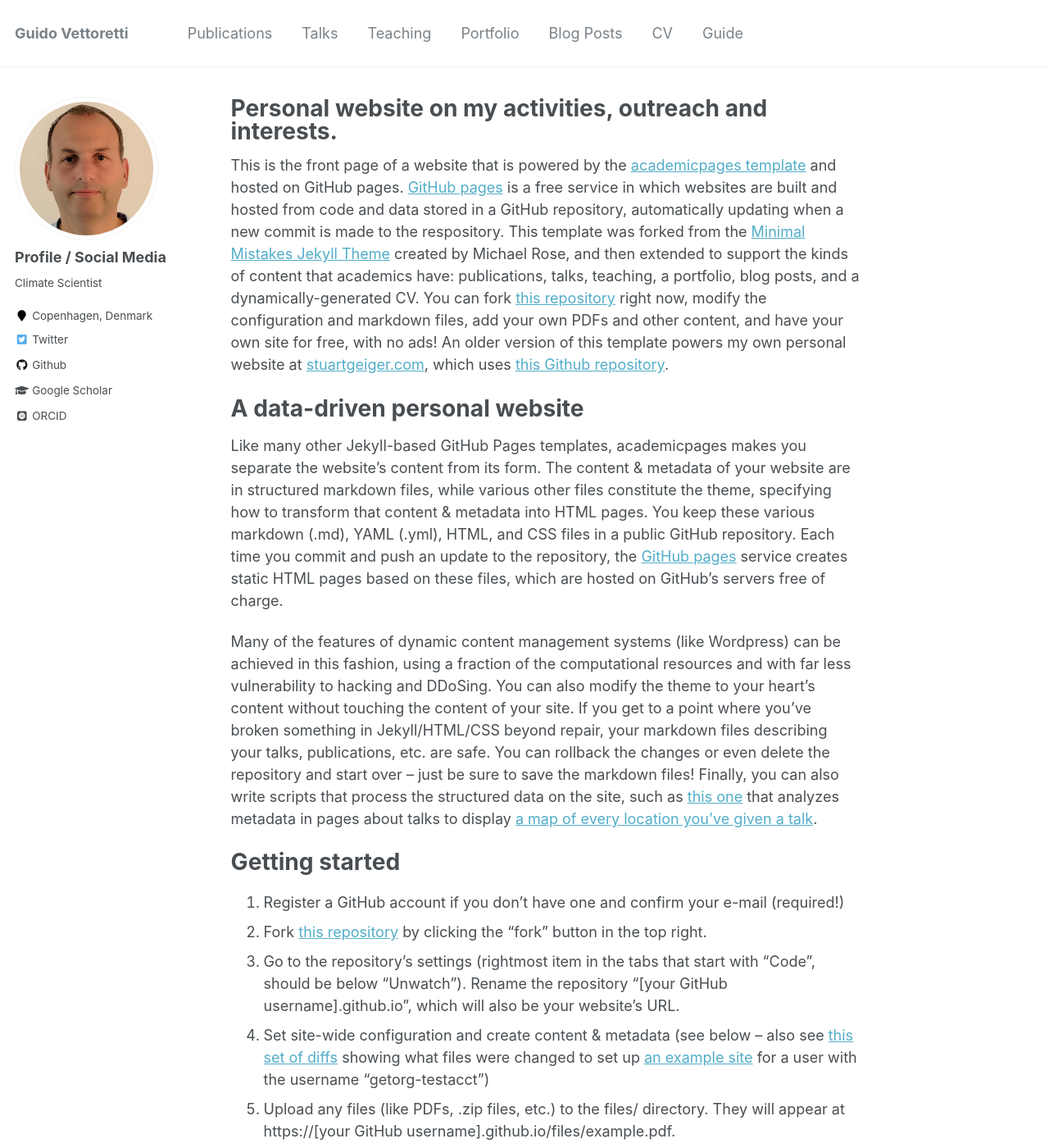
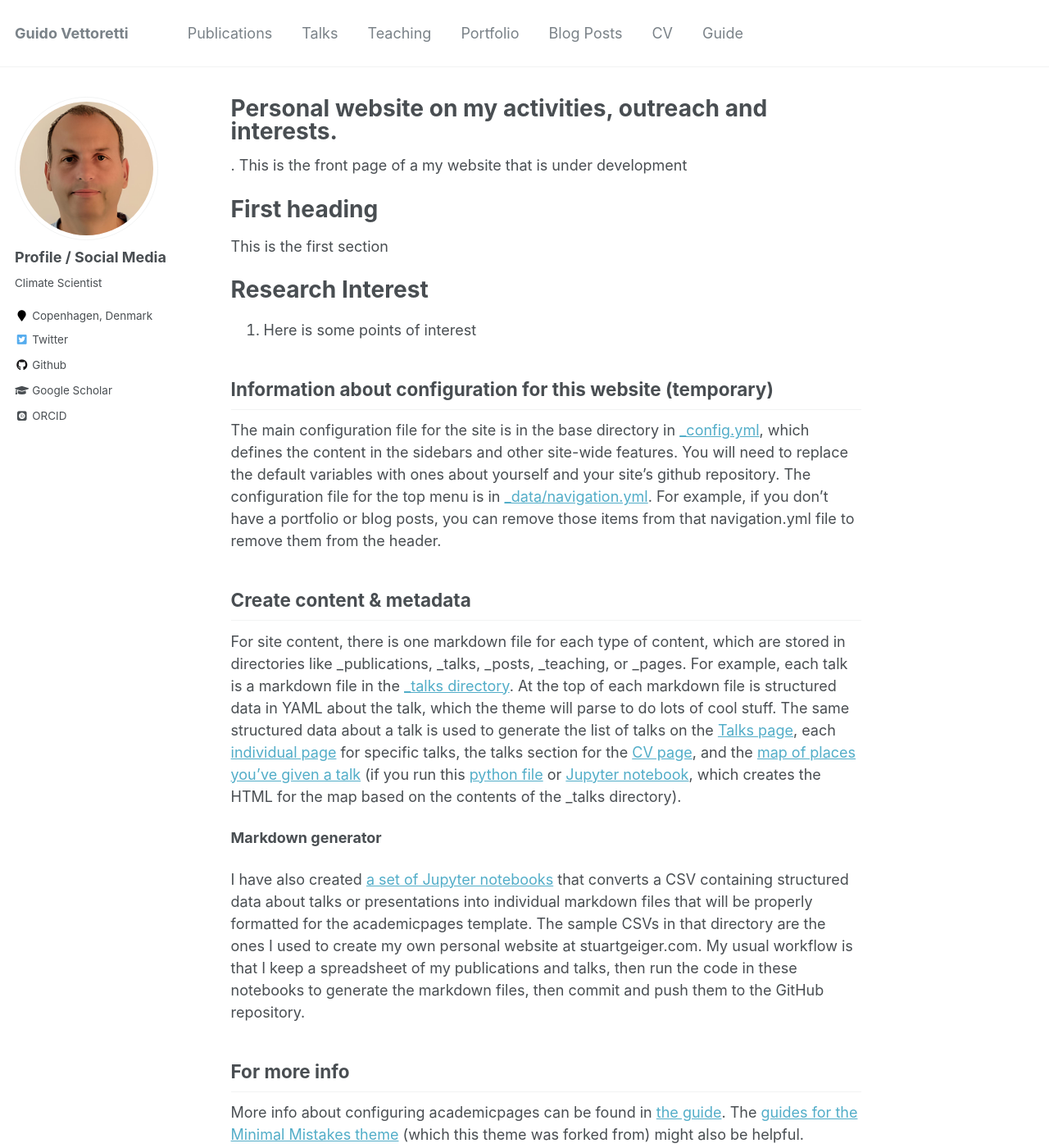
Before and after one commit to guidov/guidov.github.io, a Jekyll site: the page built from _pages/about.md, in a window 1280 px wide and 1400 px high. Shown: the whole window at 82% size. Built offline with Jekyll 4.4.1, drawn with Linux system fonts in a browser that asks for light colours; some web fonts are replaced; some of the changed text lies outside the part shown.

Commit message:
about changes

```diff
--- a/_pages/about.md
+++ b/_pages/about.md
@@ -7,25 +7,18 @@ redirect_from:
   - /about/
   - /about.html
 ---
+.
+This is the front page of a my website that is under development
 
-This is the front page of a website that is powered by the [academicpages template](https://github.com/academicpages/academicpages.github.io) and hosted on GitHub pages. [GitHub pages](https://pages.github.com) is a free service in which websites are built and hosted from code and data stored in a GitHub repository, automatically updating when a new commit is made to the respository. This template was forked from the [Minimal Mistakes Jekyll Theme](https://mmistakes.github.io/minimal-mistakes/) created by Michael Rose, and then extended to support the kinds of content that academics have: publications, talks, teaching, a portfolio, blog posts, and a dynamically-generated CV. You can fork [this repository](https://github.com/academicpages/academicpages.github.io) right now, modify the configuration and markdown files, add your own PDFs and other content, and have your own site for free, with no ads! An older version of this template powers my own personal website at [stuartgeiger.com](http://stuartgeiger.com), which uses [this Github repository](https://github.com/staeiou/staeiou.github.io).
+First heading
+======
+This is the first section
 
-A data-driven personal website
+Research Interest
 ======
-Like many other Jekyll-based GitHub Pages templates, academicpages makes you separate the website's content from its form. The content & metadata of your website are in structured markdown files, while various other files constitute the theme, specifying how to transform that content & metadata into HTML pages. You keep these various markdown (.md), YAML (.yml), HTML, and CSS files in a public GitHub repository. Each time you commit and push an update to the repository, the [GitHub pages](https://pages.github.com/) service creates static HTML pages based on these files, which are hosted on GitHub's servers free of charge.
+1. Here is some points of interest
 
-Many of the features of dynamic content management systems (like Wordpress) can be achieved in this fashion, using a fraction of the computational resources and with far less vulnerability to hacking and DDoSing. You can also modify the theme to your heart's content without touching the content of your site. If you get to a point where you've broken something in Jekyll/HTML/CSS beyond repair, your markdown files describing your talks, publications, etc. are safe. You can rollback the changes or even delete the repository and start over -- just be sure to save the markdown files! Finally, you can also write scripts that process the structured data on the site, such as [this one](https://github.com/academicpages/academicpages.github.io/blob/master/talkmap.ipynb) that analyzes metadata in pages about talks to display [a map of every location you've given a talk](https://academicpages.github.io/talkmap.html).
-
-Getting started
-======
-1. Register a GitHub account if you don't have one and confirm your e-mail (required!)
-1. Fork [this repository](https://github.com/academicpages/academicpages.github.io) by clicking the "fork" button in the top right.
-1. Go to the repository's settings (rightmost item in the tabs that start with "Code", should be below "Unwatch"). Rename the repository "[your GitHub username].github.io", which will also be your website's URL.
-1. Set site-wide configuration and create content & metadata (see below -- also see [this set of diffs](http://archive.is/3TPas) showing what files were changed to set up [an example site](https://getorg-testacct.github.io) for a user with the username "getorg-testacct")
-1. Upload any files (like PDFs, .zip files, etc.) to the files/ directory. They will appear at https://[your GitHub username].github.io/files/example.pdf.
-1. Check status by going to the repository settings, in the "GitHub pages" section
-
-Site-wide configuration
+Information about configuration for this website (temporary)
 ------
 The main configuration file for the site is in the base directory in [_config.yml](https://github.com/academicpages/academicpages.github.io/blob/master/_config.yml), which defines the content in the sidebars and other site-wide features. You will need to replace the default variables with ones about yourself and your site's github repository. The configuration file for the top menu is in [_data/navigation.yml](https://github.com/academicpages/academicpages.github.io/blob/master/_data/navigation.yml). For example, if you don't have a portfolio or blog posts, you can remove those items from that navigation.yml file to remove them from the header.
 
@@ -38,13 +31,6 @@ For site content, there is one markdown file for each type of content, which are
 I have also created [a set of Jupyter notebooks](https://github.com/academicpages/academicpages.github.io/tree/master/markdown_generator
 ) that converts a CSV containing structured data about talks or presentations into individual markdown files that will be properly formatted for the academicpages template. The sample CSVs in that directory are the ones I used to create my own personal website at stuartgeiger.com. My usual workflow is that I keep a spreadsheet of my publications and talks, then run the code in these notebooks to generate the markdown files, then commit and push them to the GitHub repository.
 
-How to edit your site's GitHub repository
-------
-Many people use a git client to create files on their local computer and then push them to GitHub's servers. If you are not familiar with git, you can directly edit these configuration and markdown files directly in the github.com interface. Navigate to a file (like [this one](https://github.com/academicpages/academicpages.github.io/blob/master/_talks/2012-03-01-talk-1.md) and click the pencil icon in the top right of the content preview (to the right of the "Raw | Blame | History" buttons). You can delete a file by clicking the trashcan icon to the right of the pencil icon. You can also create new files or upload files by navigating to a directory and clicking the "Create new file" or "Upload files" buttons.
-
-Example: editing a markdown file for a talk
-![Editing a markdown file for a talk](/images/editing-talk.png)
-
 For more info
 ------
 More info about configuring academicpages can be found in [the guide](https://academicpages.github.io/markdown/). The [guides for the Minimal Mistakes theme](https://mmistakes.github.io/minimal-mistakes/docs/configuration/) (which this theme was forked from) might also be helpful.
```
